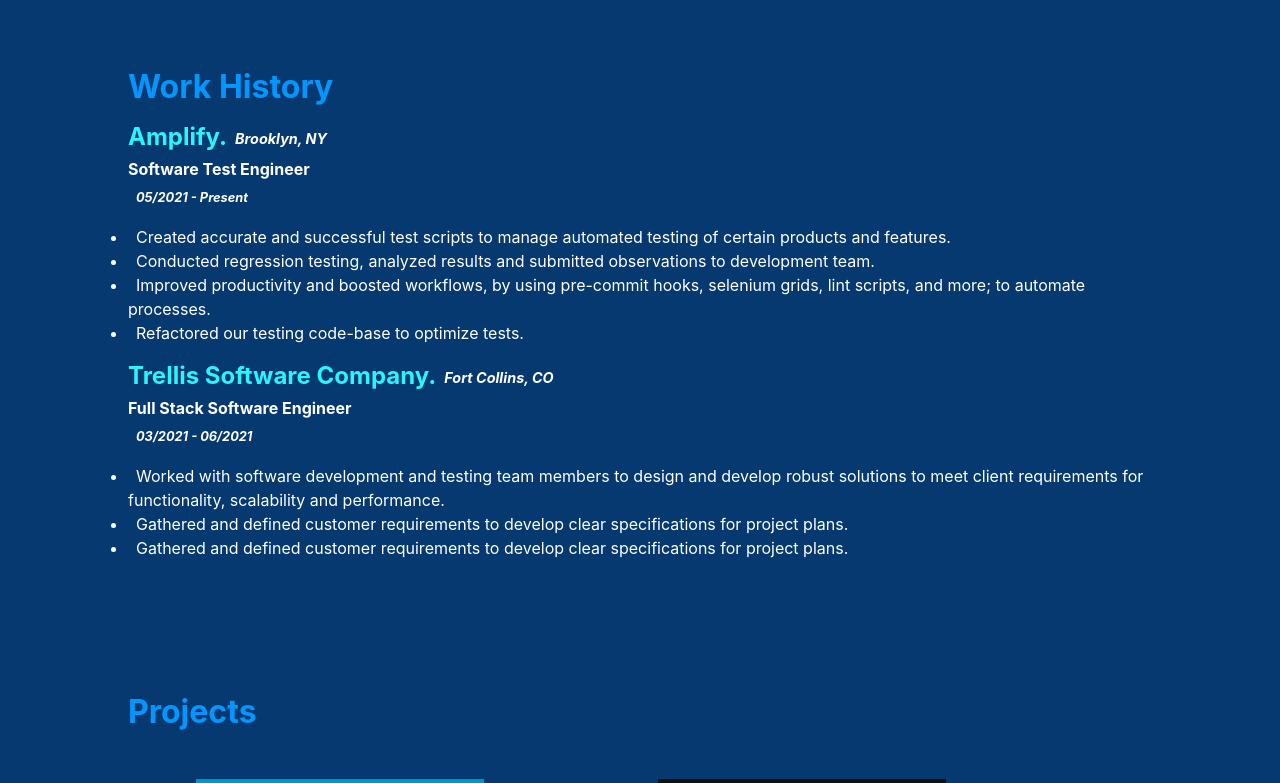
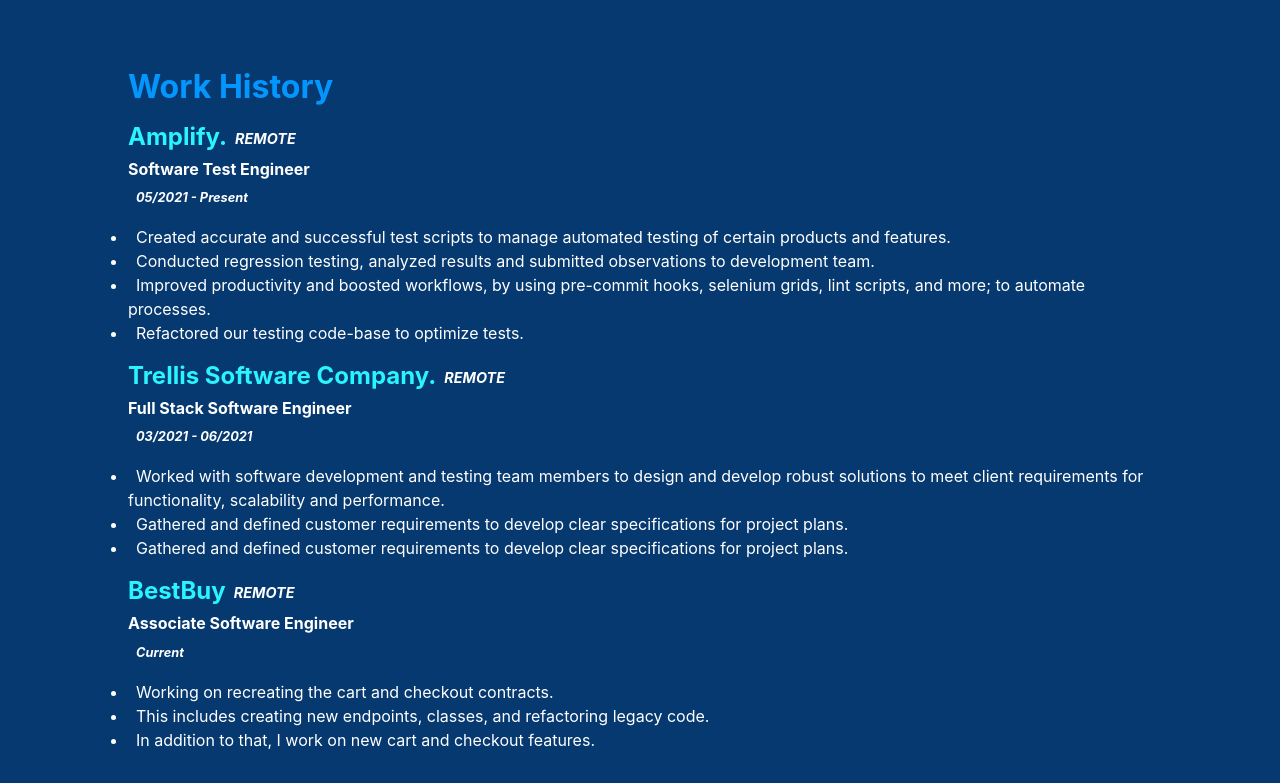
Before and after one commit to JorgeLFigueroa/jorgefigueroa.com-v1, a React (Create React App) app: page / in a window 1280 px wide. Shown: the part 1300-2083 px from the top of the page. Built offline with nearby package versions, Linux system fonts and the light colour scheme.

Commit message:
updated work section

```diff
--- a/src/Components/Work.js
+++ b/src/Components/Work.js
@@ -4,7 +4,7 @@
 
 const Amplify = {
     company: 'Amplify.',
-    location: 'Brooklyn, NY',
+    location: 'REMOTE',
     title: 'Software Test Engineer',
     dates: '05/2021 - Present',
     description: [
@@ -17,13 +17,25 @@
 
 const Trellis = {
     company: 'Trellis Software Company.',
-    location: 'Fort Collins, CO',
+    location: 'REMOTE',
     title: 'Full Stack Software Engineer',
     dates: '03/2021 - 06/2021',
     description: [
         'Worked with software development and testing team members to design and develop robust solutions to meet client requirements for functionality, scalability and performance.',
         'Gathered and defined customer requirements to develop clear specifications for project plans.',
         'Gathered and defined customer requirements to develop clear specifications for project plans.'
+    ],
+}
+
+const Bby = {
+    company: 'BestBuy',
+    location: 'REMOTE',
+    title: 'Associate Software Engineer',
+    dates: 'Current',
+    description: [
+        'Working on recreating the cart and checkout contracts.',
+        'This includes creating new endpoints, classes, and refactoring legacy code.',
+        'In addition to that, I work on new cart and checkout features.',
     ],
 }
 
@@ -34,6 +46,7 @@
                 <WorkHistoryTitle>Work History</WorkHistoryTitle>
                 <Job data={Amplify}></Job>
                 <Job data={Trellis}></Job>
+                <Job data={Bby}></Job>
             </WorkHistoryContainer>
         )
     }
```
